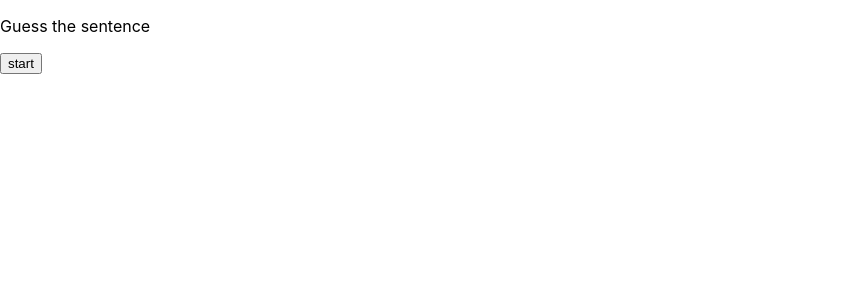
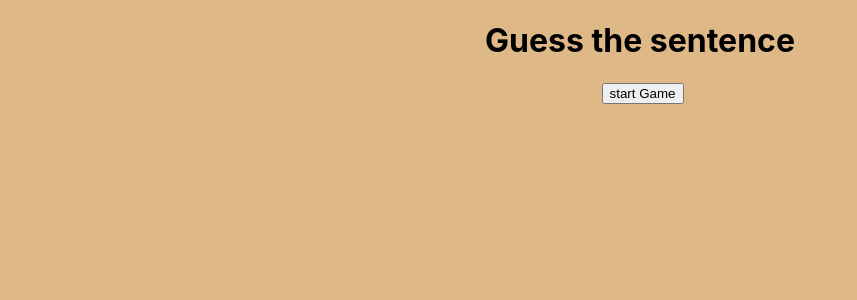
Before and after one commit to seb1836/Guess-The-Sentence, a React (Create React App) app: page / in a window 1280 px wide. Shown: the top 300 px of the page, without its empty margins (0-857 px from the left). Built offline with nearby package versions, Linux system fonts and the light colour scheme.

Commit message:
add some styling

```diff
--- a/src/App.css
+++ b/src/App.css
@@ -24,10 +24,12 @@
 .sentence{
   display:flex;
   height: 13px;
+  margin-left: 31%;
+  margin-top: 101px
 }
 
 span {
-  padding-left: 10px
+  padding-left: 50px
 }
 
 .display{
@@ -50,3 +52,35 @@ span {
 .underline {
   border-style: solid
 }
+.welcome-title{
+  text-align: center;
+}
+button{
+  margin-left:47%
+}
+
+body{
+  background: burlywood;
+}
+
+.fa{
+  color:dodgerblue;
+  font-size: 30px;
+}
+
+h1{
+  text-align: center;
+}
+
+.gameSession{
+  text-align: center;
+}
+
+.keyRenderer{
+  margin-top: 250px;
+  padding-bottom: 130px;
+}
+
+.letterSpace {
+  padding-left: 50px;
+}
--- a/src/Components/HiddenLetter.jsx
+++ b/src/Components/HiddenLetter.jsx
@@ -7,7 +7,7 @@ class HiddenLetter extends Component {
   }
   checkIfEmptyChar = () => {
     if (this.props.hiddenCharacter === ' ') {
-      return <span></span>
+      return <span className="letterSpace"></span>
     }
     return this.props.hiddenCharacter
   }
--- a/src/Pages/GameSession.jsx
+++ b/src/Pages/GameSession.jsx
@@ -137,7 +137,7 @@ keyRenderer = () => {
 hearthRenderer = () => {
     let hearth = new Array(this.state.tryRemaining)
 
-        hearth.fill(<i class="fa fa-heart"></i>)
+        hearth.fill(<i class="fa fa-heart fa-2x"></i>)
 
     return hearth
 }
@@ -146,14 +146,14 @@ hearthRenderer = () => {
             isArrayResultInitialise =false
             return <Redirect to ={{pathname:'/GameResult',state:{result:"win"}}}/>
         }
-        return(<Fragment>
+        return(<div className="gameSession">
             <h1>GameSession</h1>
 
             <div className="sentence">{this.hiddenLetterRenderer()}</div>
             {this.checkGameStatus()}
             <div className="keyRenderer">{this.keyRenderer()}</div>
             {this.hearthRenderer()}
-            </Fragment>
+            </div>
         )
 
     }
--- a/src/Pages/Home.jsx
+++ b/src/Pages/Home.jsx
@@ -8,13 +8,13 @@ const Home = (props) =>{
 
     return(
 <Fragment>
-<p className="welcome-title">Guess the sentence</p>
+<h1 className="welcome-title">Guess the sentence</h1>
 <Link to={{
     pathname:"/GameSession",
     state:{randomIndex:Math.floor(
         Math.random() * Math.floor(4))}
 }}>
-<button>start</button>
+<button>start Game</button>
 </Link>
 </Fragment>
 
```
